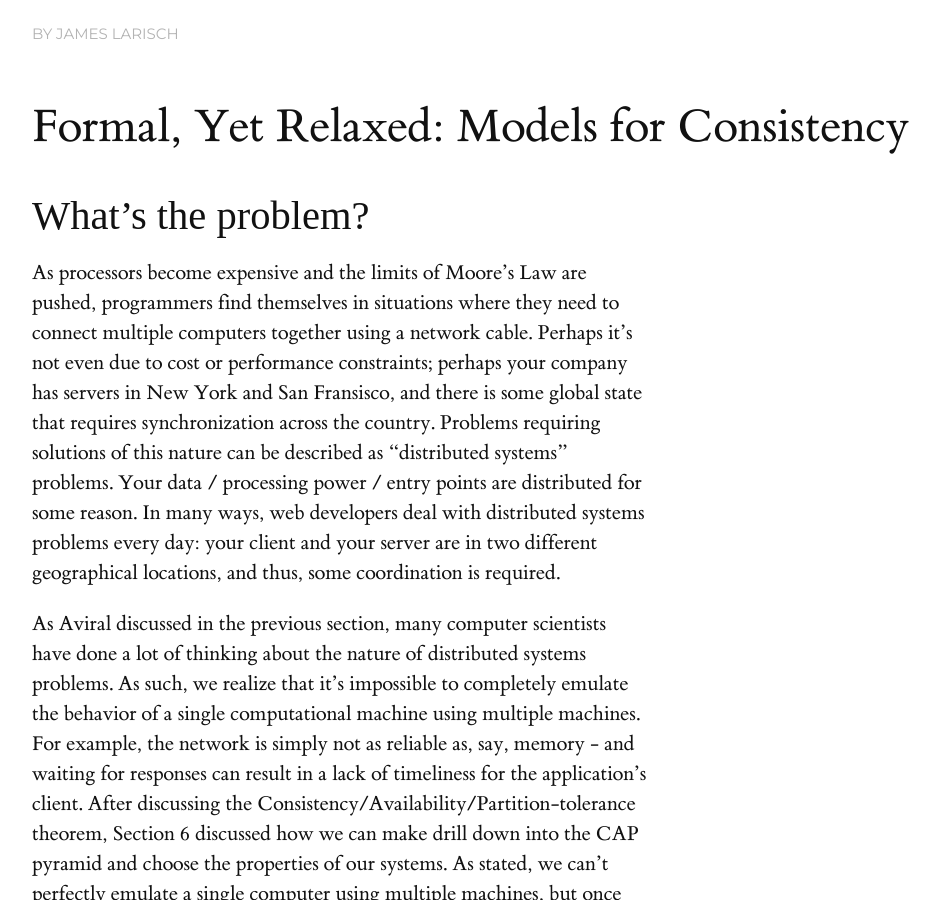
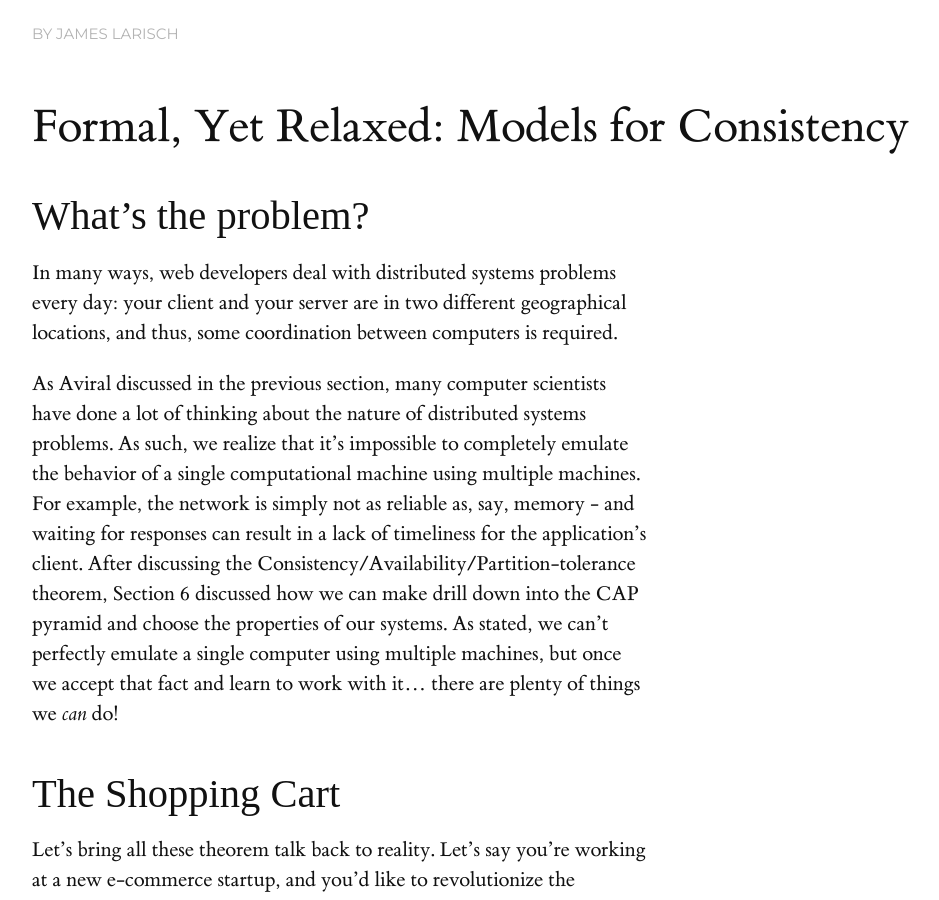
Before and after one commit to heathermiller/dist-prog-book, a Jekyll site: the page built from chapter/7/langs-consistency.md, in a window 1280 px wide and 900 px high, scrolled down 280 px. Shown: the whole window, without its empty margins (128-1067 px from the left). Built offline with Jekyll 4.4.1, drawn with Linux system fonts in a browser that asks for light colours; some web fonts are replaced; some of the changed text lies outside the part shown.

Commit message:
Small fixes

```diff
--- a/chapter/7/langs-consistency.md
+++ b/chapter/7/langs-consistency.md
@@ -6,7 +6,7 @@ by: "James Larisch"
 # Formal, Yet Relaxed: Models for Consistency
 
 ## What's the problem?
-  As processors become expensive and the limits of Moore's Law are pushed, programmers find themselves in situations where they need to connect multiple computers together using a network cable. Perhaps it's not even due to cost or performance constraints; perhaps your company has servers in New York and San Fransisco, and there is some global state that requires synchronization across the country. Problems requiring solutions of this nature can be described as "distributed systems" problems. Your data / processing power / entry points are distributed for some reason. In many ways, web developers deal with distributed systems problems every day: your client and your server are in two different geographical locations, and thus, some coordination is required.
+   In many ways, web developers deal with distributed systems problems every day: your client and your server are in two different geographical locations, and thus, some coordination between computers is required.
 
   As Aviral discussed in the previous section, many computer scientists have done a lot of thinking about the nature of distributed systems problems. As such, we realize that it's impossible to completely emulate the behavior of a single computational machine using multiple machines. For example, the network is simply not as reliable as, say, memory - and waiting for responses can result in a lack of timeliness for the application's client. After discussing the Consistency/Availability/Partition-tolerance theorem, Section 6 discussed how we can make drill down into the CAP pyramid and choose the properties of our systems. As stated, we can't perfectly emulate a single computer using multiple machines, but once we accept that fact and learn to work with it... there are plenty of things we *can* do!
 
```
Also changed, not shown: other parts of chapter/7/langs-consistency.md (+2 -2 lines).
